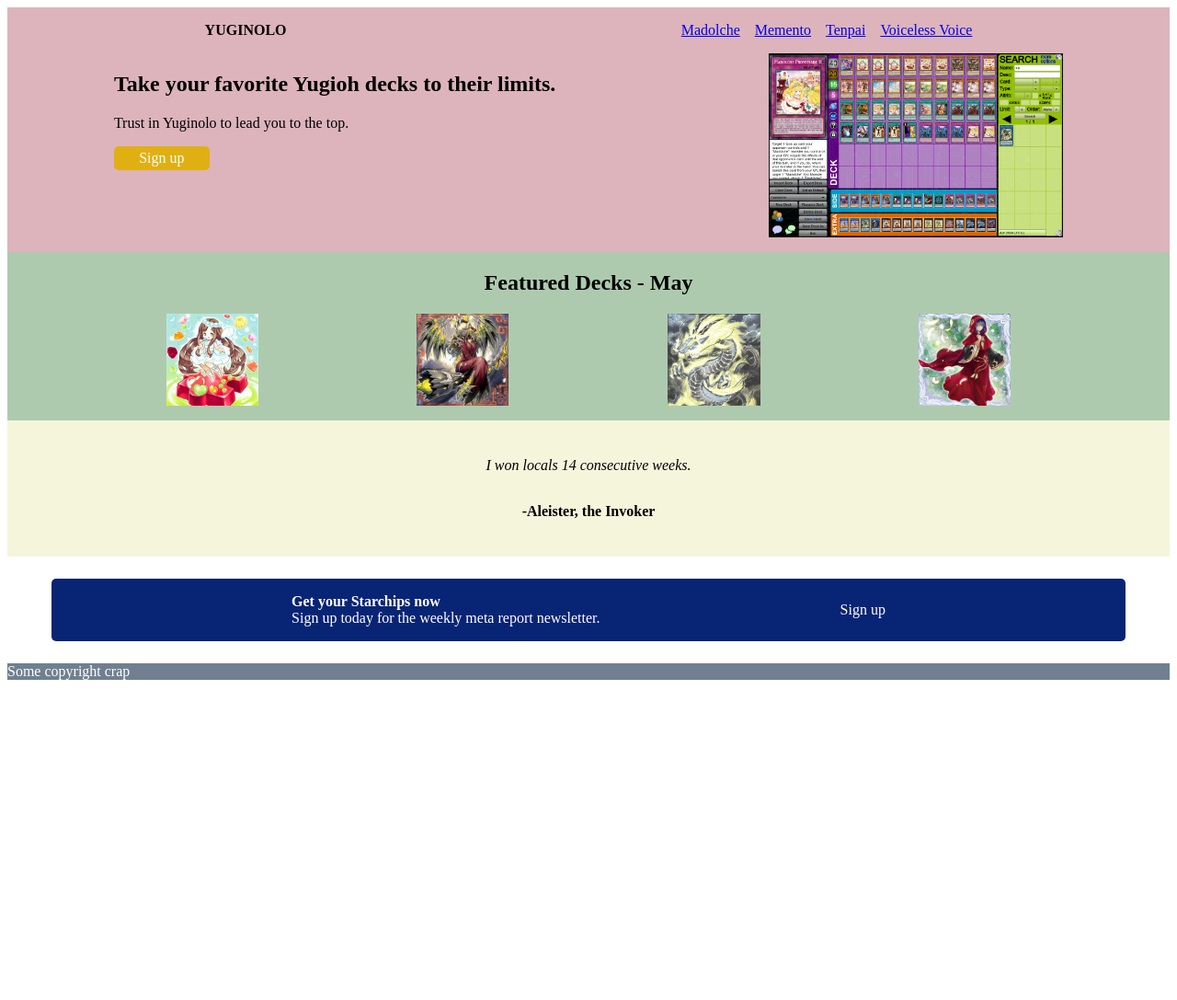
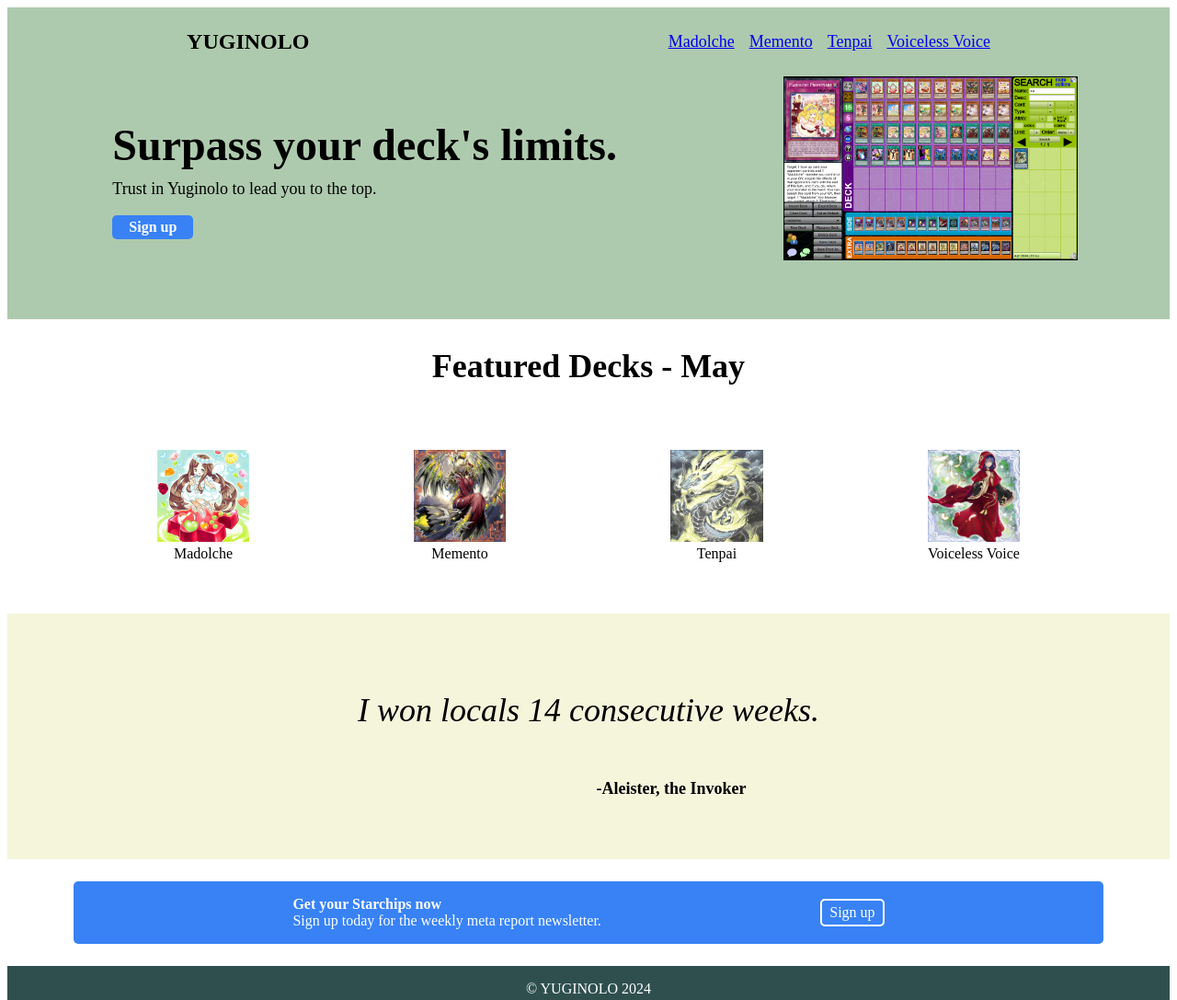
Before and after one commit to nolanborz/yuginolo, a plain HTML site: page index.html in a window 1280 px wide. Shown: the top 1087 px of the page at 92% size. Before the commit the page ends 800 px from the top, so only its background shows below. Drawn offline with Linux system fonts and the light colour scheme.

Commit message:
Adjust font and begin finishing touches
Adjusting font sizes and cleaning up some more of
the margins, padding, and positions of the
elements.

```diff
--- a/index.html
+++ b/index.html
@@ -7,8 +7,9 @@
         <link rel="stylesheet" href="styles.css">
     </head>
     <nav class="pageHeader">
-        <p><strong>YUGINOLO</strong></p>
+        <p id="logo"><strong>YUGINOLO</strong></p>
         <div class="deckHeaders">
+
             <a href="decklists/madolche.html">Madolche</a>
             <a href="decklists/memento.html">Memento</a>
             <a href="decklists/tenpai.html">Tenpai</a>
@@ -18,9 +19,9 @@
     <body>
         <div class="sec1">
             <div theCatch>
-                <h2>Take your favorite Yugioh decks to their limits.</h2>
-                <p>Trust in Yuginolo to lead you to the top.</p>
-                <p id="signUpButton">Sign up</p>
+                <h2 id="toLimit">Surpass your deck's limits.</h2>
+                <p id="trustMe">Trust in Yuginolo to lead you to the top.</p>
+                <p id="signUpButton"><strong>Sign up</strong></p>
             </div>
             <img src="images/madolchedecklist.png" class="madHome" alternate="A Madolche decklist screenshot">
         </div>
@@ -29,25 +30,25 @@
             <h2>Featured Decks - <strong>May</strong></h2>
         </div>
         <div class="featuredDecks">
-            <img src="images/anjelly.jpg" alternate="Madolche Anjelly" height="100px" width="auto">
-            <img src="images/mementowitch.jpg" alternate="Memento Angwitch" height="100px" width="auto">
-            <img src="images/tenpai.jpg" alternate="Tenpai Dragon Paidra" height="100px" width="auto">
-            <img src="images/lo.jpg" alternate="Lo, Prayers of the Voiceless Voice" height="100px" width="auto">
+            <figure><img src="images/anjelly.jpg" alt="Madolche Anjelly" height="100px" width="auto"><figcaption>Madolche</figcaption></figure>
+            <figure><img src="images/mementowitch.jpg" alt="Memento Angwitch" height="100px" width="auto"><figcaption>Memento</figcaption></figure>
+            <figure><img src="images/tenpai.jpg" alt="Tenpai Dragon Paidra" height="100px" width="auto"><figcaption>Tenpai</figcaption></figure>
+            <figure><img src="images/lo.jpg" alternate="Lo, Prayers of the Voiceless Voice" height="100px" width="auto"><figcaption>Voiceless Voice</figcaption></figure>
         </div>
 
         <div class="someQuote">
-            <p><em>I won locals 14 consecutive weeks.</em></p>
-            <p><strong>-Aleister, the Invoker</strong></p>
+            <p id="myQuote"><em>I won locals 14 consecutive weeks.</em></p>
+            <p id="quoteCredit"><strong>-Aleister, the Invoker</strong></p>
         </div>
         <div class="sec4">
             <div class="signup">
                 <p><strong>Get your Starchips now</strong><br>Sign up today for the weekly meta report newsletter.</p>
-                <p>Sign up</p>
+                <p id="signMeUp">Sign up</p>
             </div>
         </div>
 
     </body>
-    <footer class="theFooter">
-        <p>Some copyright crap</p>
+    <footer class="myFooter">
+        <p class="copyright">© YUGINOLO 2024</p>
     </footer>
 </html>
--- a/styles.css
+++ b/styles.css
@@ -1,6 +1,8 @@
+
 .pageHeader, .sec1 {
     color: black;
-    background-color:rgb(221, 180, 188);
+    background-color:rgb(174, 202, 174);
+
 }
 .pageHeader{
     display: flex;
@@ -11,73 +13,123 @@
 .deckHeaders {
     display: flex;
     gap: 16px;
+    font-size: 18px;
+}
+
+#toLimit {
+    font-size: 48px;
+    font-weight:900;
+    padding-left: 24px;
+    margin-bottom: -8px;
+}
+
+#trustMe {
+    font-size: 18px;
+    padding-left: 24px;
 }
 
 .sec1 {
     display: flex;
     justify-content: space-around;
+    align-items: center;
+    padding-bottom: 3em;
+
 }
 
 #signUpButton {
     color: white;
-    background-color: rgb(224, 176, 18);
-    padding: 4px 12px;
+    background-color: #3882F6;
+    margin-left: 24px;
+    margin-bottom: 2em;
     border-radius: 5px;
     display: flex;
     width: 80px;
     justify-content: center;
+    padding: 4px;
+
+
 }
+
 
 .madHome {
     height: 200px;
     width: auto;
     padding-bottom: 16px;
-}
-.sec2 {
-    background-color: whitesmoke;
+    margin-right: 10px;
 }
 
 .featureHeader {
+
     display: flex;
     justify-content: center;
     align-items: center;
-    background-color: rgb(174, 202, 174);
+    background-color: white;
+    font-size: 24px;
+    font-weight: 900px;
 }
 
 .featuredDecks {
-    background-color: rgb(174, 202, 174);
+    background-color: white;
     display: flex;
     justify-content: space-evenly;
     align-items: center;
     padding-bottom: 16px;
+    margin: 24px;
+    text-align: center;
 }
 
 .someQuote {
-    background-color:beige;
+    background-color: beige;
     display: flex;
     justify-content: center;
     align-items: center;
-    padding: 24px;
+    padding-top: 3em;
+    padding-bottom: 3em;
     flex-direction: column;
 }
 
 .sec4 {
-
-
+    margin: 24px;
 }
 
 .signup {
-    background-color: rgb(8, 36, 116);
+    background-color: #3882F6;
     color: white;
     display: flex;
     justify-content: space-evenly;
     align-items: center;
     margin: 24px 48px;
     border-radius: 5px;
+}
+
+#signMeUp {
+    border: white solid 2px;
+    border-radius: 5px;
+    padding: 4px 8px;
+}
+.myFooter {
+        display: flex;
+        align-items: center;
+        justify-content: center;
+        height: 50px;
+        width: 100%;
+        background-color: darkslategray;
 
 }
+p.copyright {
+    color: #fff;
+}
 
-.theFooter {
-    color: white;
-    background-color: slategray;
+#logo {
+    font-size: 24px;
 }
+
+#myQuote {
+    font-size: 36px;
+    font-weight: 300px;
+}
+#quoteCredit {
+    font-size: 18px;
+    position: relative;
+    left: 5em;
+}
```
